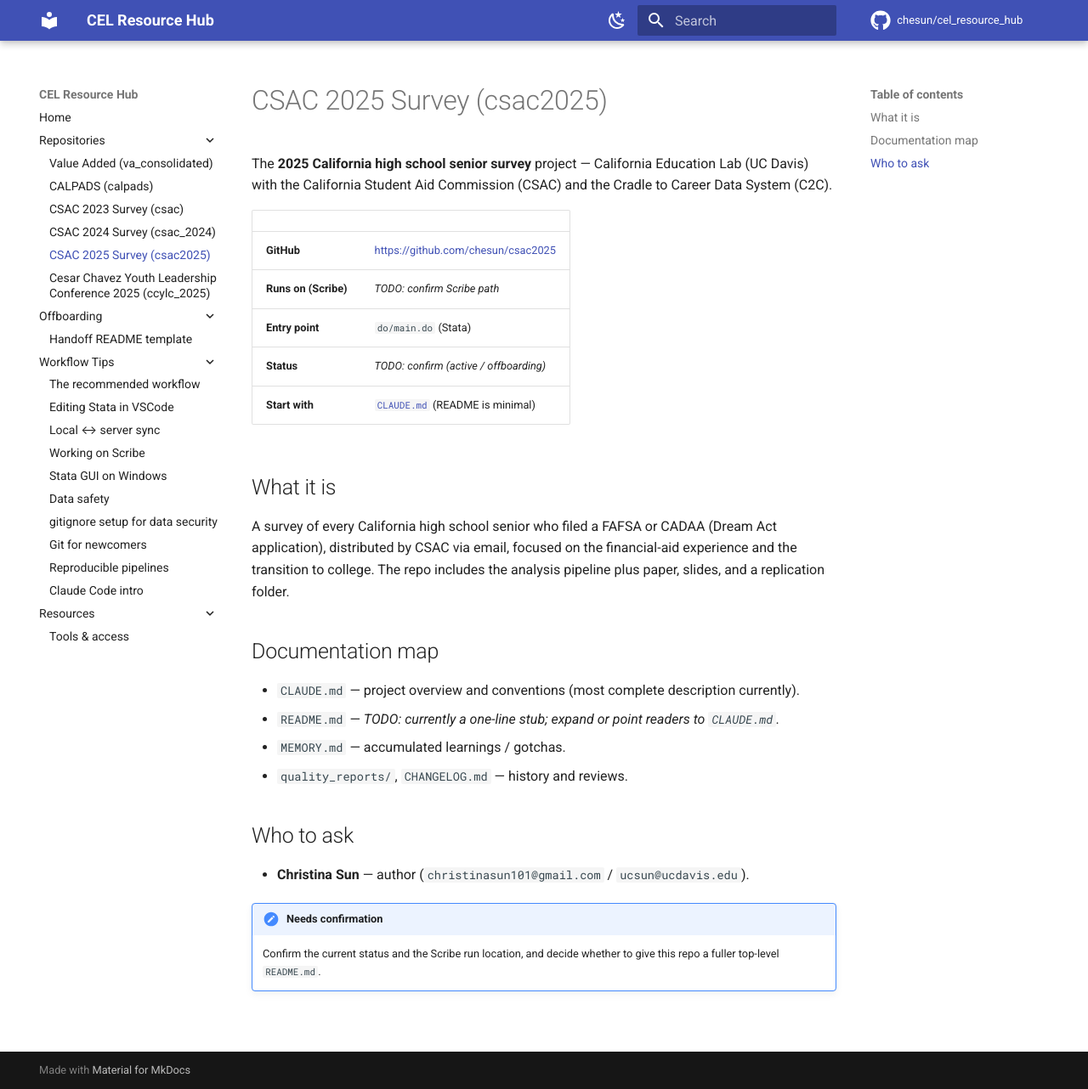
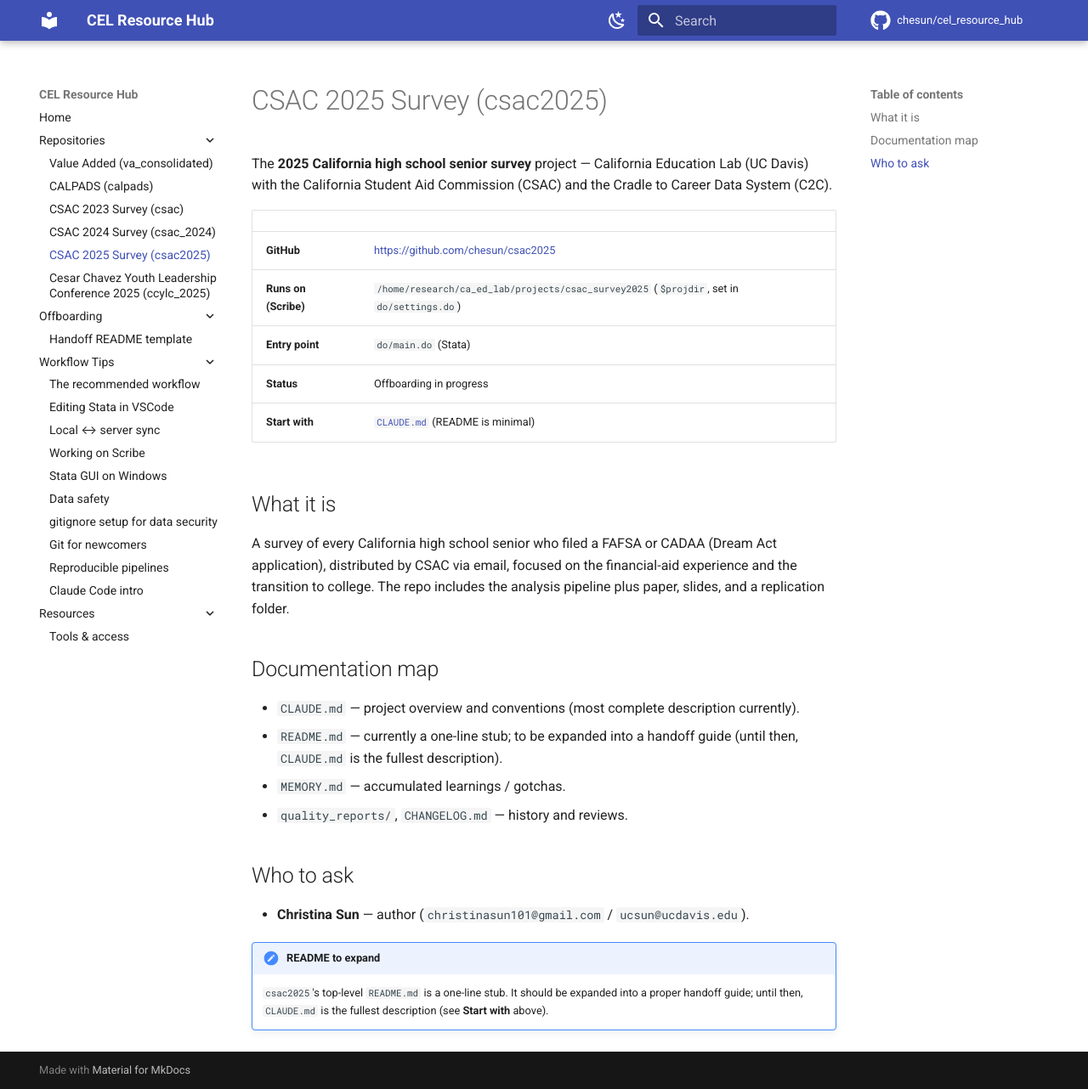
Before and after one commit to chesun/cel_resource_hub, an MkDocs documentation site: the page built from docs/repositories/csac-2025.md, in a window 1280 px wide and 1282 px high. Shown: the whole window at 85% size. Built offline with MkDocs 1.6.1 and Material for MkDocs 9.7.7, drawn with Linux system fonts in a browser that asks for light colours; comment, search, counter and statistics services are not loaded.

Commit message:
Repositories pass: contacts to author-only, fill Scribe paths, fix status
Walkthrough cleanup of the repository pages:
- Trim "Who to ask" to just the author everywhere (drop the va_consolidated
  custodian/IT contacts and the csac co-author); fix the index checklist line.
- Fill the Scribe paths that were TODO placeholders, derived from each repo's
  settings.do: calpads (chesun/gsr/calpads), csac (csac_survey2023),
  csac2025 (csac_survey2025); name csac's entry point (do_all.do).
- Correct va_consolidated status: there is no v1.0-final tag and HEAD is an
  acceptance run in progress -> "acceptance run in progress".
- csac2025: set status to "Offboarding in progress"; keep README as a tracked
  expand-later flag.

Also queues 3 TODOs (open links in new tab; link audit; Claude Code intro ->
my workflow docs).

mkdocs build --strict: exit 0, no warnings.

Co-Authored-By: Claude Opus 4.8 (1M context) <noreply@anthropic.com>

```diff
--- a/docs/repositories/csac-2025.md
+++ b/docs/repositories/csac-2025.md
@@ -7,9 +7,9 @@ System (C2C).
 | | |
 |---|---|
 | **GitHub** | <https://github.com/chesun/csac2025> |
-| **Runs on (Scribe)** | _TODO: confirm Scribe path_ |
+| **Runs on (Scribe)** | `/home/research/ca_ed_lab/projects/csac_survey2025` (`$projdir`, set in `do/settings.do`) |
 | **Entry point** | `do/main.do` (Stata) |
-| **Status** | _TODO: confirm (active / offboarding)_ |
+| **Status** | Offboarding in progress |
 | **Start with** | [`CLAUDE.md`](https://github.com/chesun/csac2025/blob/main/CLAUDE.md) (README is minimal) |
 
 ## What it is
@@ -22,7 +22,7 @@ a replication folder.
 ## Documentation map
 
 - `CLAUDE.md` — project overview and conventions (most complete description currently).
-- `README.md` — _TODO: currently a one-line stub; expand or point readers to `CLAUDE.md`._
+- `README.md` — currently a one-line stub; to be expanded into a handoff guide (until then, `CLAUDE.md` is the fullest description).
 - `MEMORY.md` — accumulated learnings / gotchas.
 - `quality_reports/`, `CHANGELOG.md` — history and reviews.
 
@@ -30,6 +30,6 @@ a replication folder.
 
 - **Christina Sun** — author (`christinasun101@gmail.com` / `ucsun@ucdavis.edu`).
 
-!!! todo "Needs confirmation"
-    Confirm the current status and the Scribe run location, and decide whether to give this
-    repo a fuller top-level `README.md`.
+!!! todo "README to expand"
+    `csac2025`'s top-level `README.md` is a one-line stub. It should be expanded into a proper
+    handoff guide; until then, `CLAUDE.md` is the fullest description (see **Start with** above).
```
Also changed, not shown: TODO.md (+4 -1 lines), docs/repositories/calpads.md (+1 -1 lines), docs/repositories/csac.md (+3 -4 lines), docs/repositories/index.md (+2 -2 lines), docs/repositories/va-consolidated.md (+2 -4 lines).
